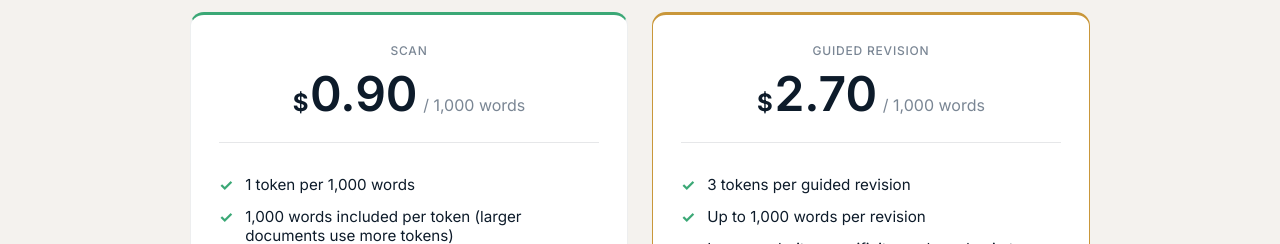
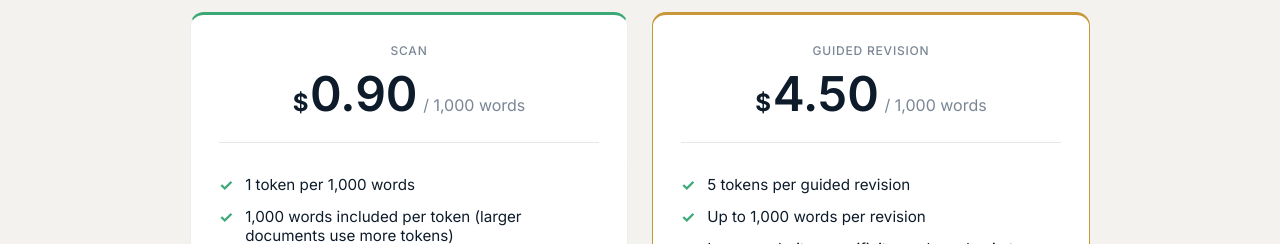
Before and after one commit to kianwoon/draftproof-services, a React (Vite) app in the folder draftproof-frontend/: page /pricing in a window 1280 px wide. Shown: the part 346-590 px from the top of the page. Built offline with nearby package versions, Linux system fonts and the light colour scheme; no server answers.

Commit message:
Raise rewrite token cost to five

```diff
--- a/draftproof-frontend/src/i18n/resources.js
+++ b/draftproof-frontend/src/i18n/resources.js
@@ -227,7 +227,7 @@ export const resources = {
         scanFeatures: ['1 token per 1,000 words', '1,000 words included per token (larger documents use more tokens)', 'Citation gap analysis', 'Source integrity review', 'Review-only phrasing and authorship signals', 'Downloadable PDF report'],
         rewriteTitle: 'Guided revision',
         rewriteUnit: '/ 1,000 words',
-        rewriteFeatures: ['3 tokens per guided revision', 'Up to 1,000 words per revision', 'Improve clarity, specificity, and academic tone', 'Replace vague phrasing with grounded language', 'Preserves original meaning and structure', 'Revised text with improvements highlighted'],
+        rewriteFeatures: ['5 tokens per guided revision', 'Up to 1,000 words per revision', 'Improve clarity, specificity, and academic tone', 'Replace vague phrasing with grounded language', 'Preserves original meaning and structure', 'Revised text with improvements highlighted'],
         startScan: 'Start a scan',
         startWithScan: 'Start with a scan',
         signInStart: 'Sign in to get started',
@@ -933,7 +933,7 @@ export const resources = {
         scanFeatures: ['每 1,000 词 1 个令牌', '每个令牌包含 1,000 词（更长文档会使用更多令牌）', '引用缺口分析', '来源完整性审阅', '仅供审阅的表达和作者身份信号', '可下载 PDF 报告'],
         rewriteTitle: '引导式修改',
         rewriteUnit: '/ 1,000 词',
-        rewriteFeatures: ['每次引导式修改 3 个令牌', '每次修改最多 1,000 词', '提升清晰度、具体性和学术语气', '用有依据的语言替换含糊表达', '保留原始含义和结构', '提供带高亮改进的修改文本'],
+        rewriteFeatures: ['每次引导式修改 5 个令牌', '每次修改最多 1,000 词', '提升清晰度、具体性和学术语气', '用有依据的语言替换含糊表达', '保留原始含义和结构', '提供带高亮改进的修改文本'],
         startScan: '开始扫描',
         startWithScan: '从扫描开始',
         signInStart: '登录后开始',
--- a/draftproof-frontend/src/pages/Pricing.jsx
+++ b/draftproof-frontend/src/pages/Pricing.jsx
@@ -60,7 +60,7 @@ export default function Pricing() {
             <h2>{t('pricing.rewriteTitle')}</h2>
             <div className="pricing-amount">
               <span className="pricing-currency">$</span>
-              <span className="pricing-value">2.70</span>
+              <span className="pricing-value">4.50</span>
               <span className="pricing-unit">{t('pricing.rewriteUnit')}</span>
             </div>
           </div>
```
Also changed, not shown: 2 other files (tests, documents, lock files or other folders).
